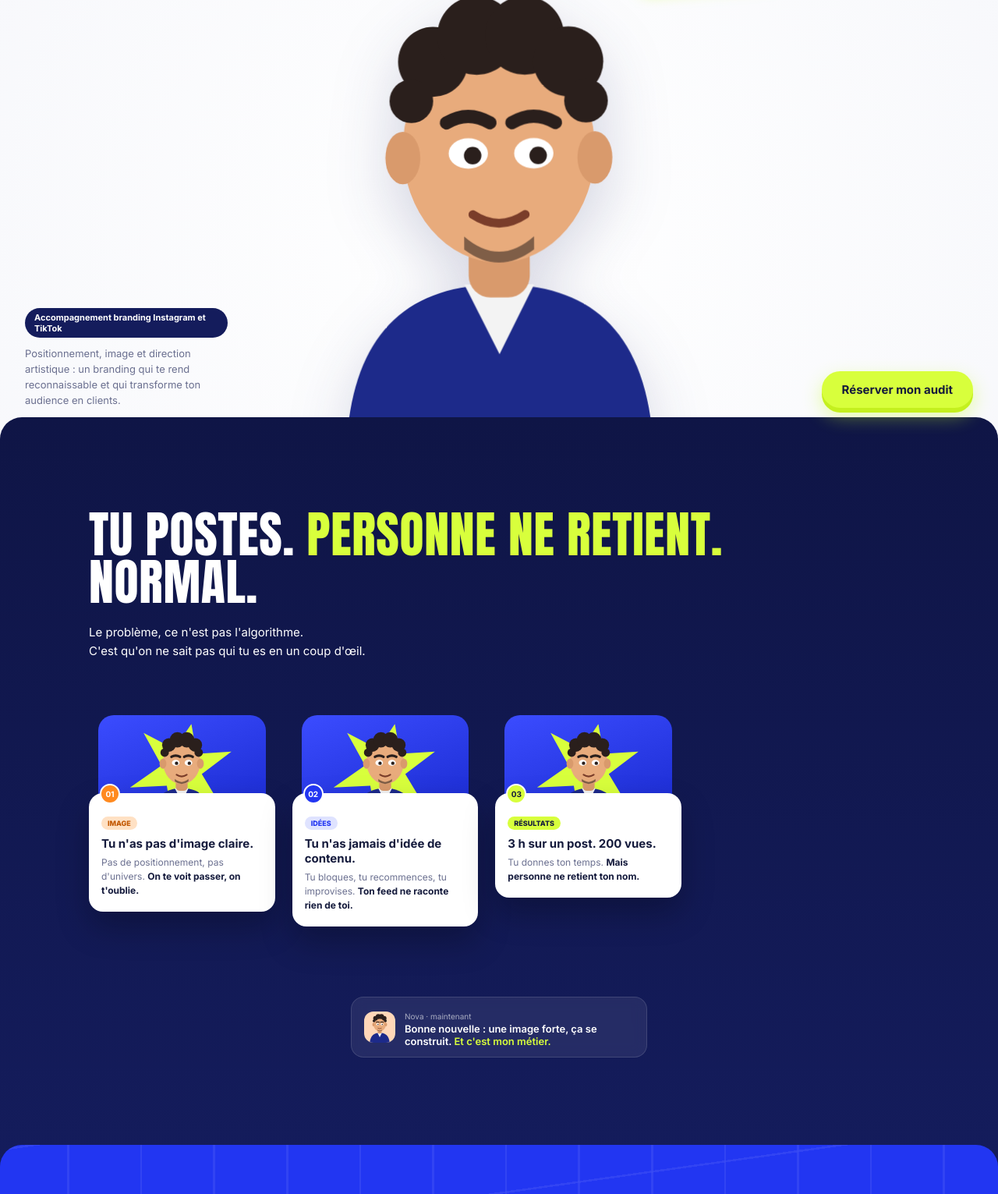
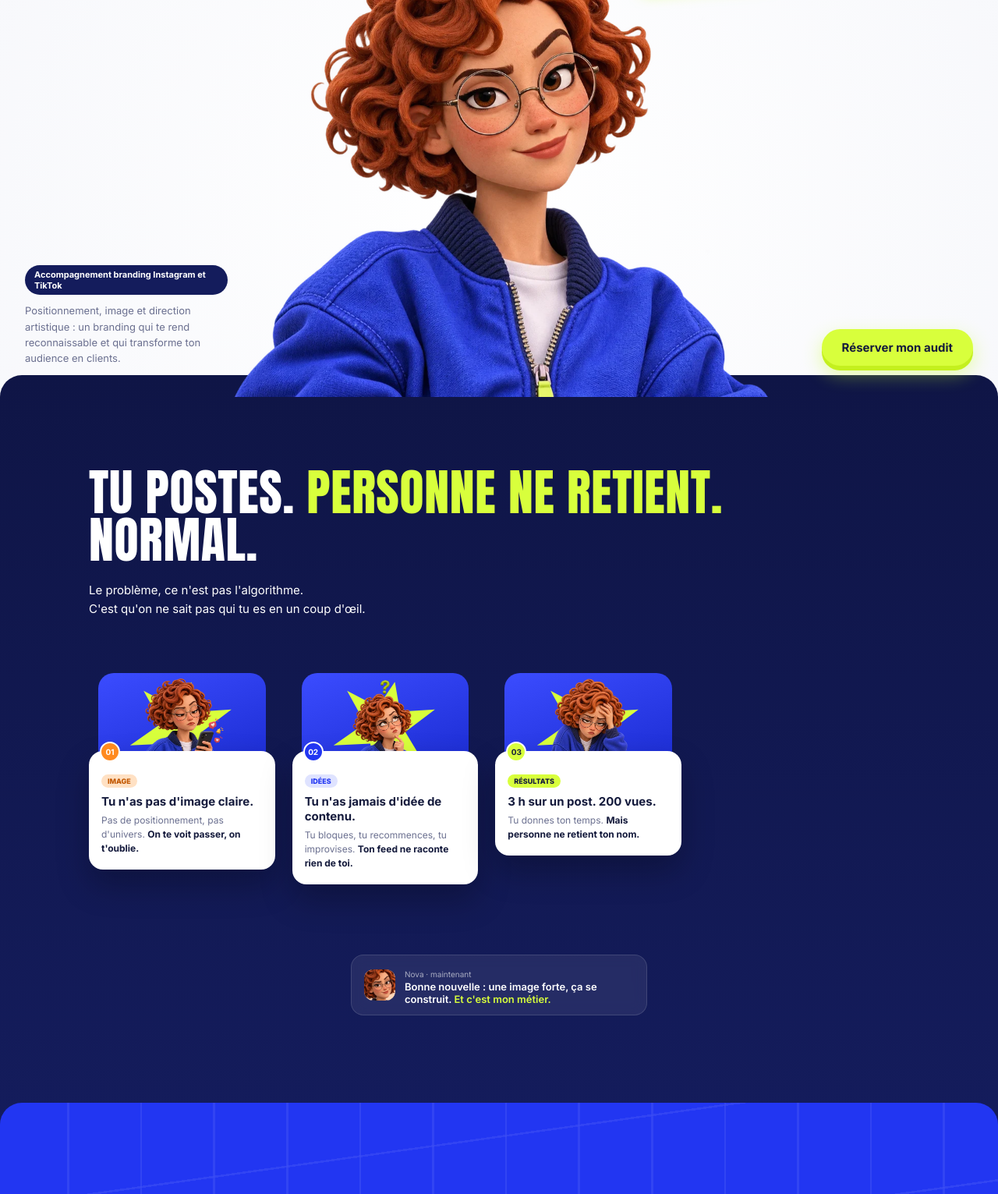
Before and after one commit to 09-zed/nova-studio, a plain HTML site: page index.html in a window 1280 px wide. Shown: the part 291-1822 px from the top of the page at 78% size. Drawn offline with Linux system fonts and the light colour scheme; a web font is replaced by a local one.

Commit message:
Ajoute les illustrations du personnage (bannière, cartes, avatars)
Co-Authored-By: Claude Opus 5.5 <noreply@anthropic.com>
Claude-Session: https://claude.ai/code/session_013uQTHdqoBsLyDE2hafEbUx

```diff
--- a/index.html
+++ b/index.html
@@ -52,7 +52,7 @@
     <span class="l2">sur les réseaux</span>
     <span class="sticker">grâce à ton branding</span>
   </h1>
-  <svg class="hero-mascot"><use href="#mascot"/></svg>
+  <img class="hero-mascot" src="img/hero.webp" alt="Illustration du personnage Nova" width="1100" height="1005">
   <div class="hero-side">
     <span class="pill">Accompagnement branding Instagram et TikTok</span>
     <p>Positionnement, image et direction artistique : un branding qui te rend reconnaissable et qui transforme ton audience en clients.</p>
@@ -66,11 +66,11 @@
     <h2 class="display h2 reveal">Tu postes. <em>Personne ne retient.</em><br>Normal.</h2>
     <p class="lead reveal">Le problème, ce n'est pas l'algorithme.<br>C'est qu'on ne sait pas qui tu es en un coup d'œil.</p>
     <div class="pains">
-      <article class="pain reveal"><div class="pain-img"><svg><use href="#mascot"/></svg></div><div class="pain-body"><b class="num">01</b><span class="tag orange">Image</span><h3>Tu n'as pas d'image claire.</h3><p>Pas de positionnement, pas d'univers. <strong>On te voit passer, on t'oublie.</strong></p></div></article>
-      <article class="pain reveal"><div class="pain-img"><svg><use href="#mascot"/></svg></div><div class="pain-body"><b class="num">02</b><span class="tag blue">Idées</span><h3>Tu n'as jamais d'idée de contenu.</h3><p>Tu bloques, tu recommences, tu improvises. <strong>Ton feed ne raconte rien de toi.</strong></p></div></article>
-      <article class="pain reveal"><div class="pain-img"><svg><use href="#mascot"/></svg></div><div class="pain-body"><b class="num">03</b><span class="tag lime">Résultats</span><h3>3 h sur un post. 200 vues.</h3><p>Tu donnes ton temps. <strong>Mais personne ne retient ton nom.</strong></p></div></article>
+      <article class="pain reveal"><div class="pain-img"><img src="img/pain-1.webp" alt="" loading="lazy"></div><div class="pain-body"><b class="num">01</b><span class="tag orange">Image</span><h3>Tu n'as pas d'image claire.</h3><p>Pas de positionnement, pas d'univers. <strong>On te voit passer, on t'oublie.</strong></p></div></article>
+      <article class="pain reveal"><div class="pain-img"><img src="img/pain-2.webp" alt="" loading="lazy"></div><div class="pain-body"><b class="num">02</b><span class="tag blue">Idées</span><h3>Tu n'as jamais d'idée de contenu.</h3><p>Tu bloques, tu recommences, tu improvises. <strong>Ton feed ne raconte rien de toi.</strong></p></div></article>
+      <article class="pain reveal"><div class="pain-img"><img src="img/pain-3.webp" alt="" loading="lazy"></div><div class="pain-body"><b class="num">03</b><span class="tag lime">Résultats</span><h3>3 h sur un post. 200 vues.</h3><p>Tu donnes ton temps. <strong>Mais personne ne retient ton nom.</strong></p></div></article>
     </div>
-    <div class="notif reveal"><svg class="avatar"><use href="#mascot"/></svg><div><small>Nova · maintenant</small><p>Bonne nouvelle : une image forte, ça se construit. <em>Et c'est mon métier.</em></p></div></div>
+    <div class="notif reveal"><img class="avatar" src="img/head.webp" alt=""><div><small>Nova · maintenant</small><p>Bonne nouvelle : une image forte, ça se construit. <em>Et c'est mon métier.</em></p></div></div>
   </div>
 </section>
 
@@ -90,7 +90,7 @@
       <div class="stat dark reveal"><b data-count="49261" data-suffix="">0</b><small>vues · 435 abonnés en plus</small><ul><li><i>Reach</i>46 963</li><li><i>Interactions</i>635</li></ul></div>
     </div>
 
-    <h2 class="display h2 videos-title reveal"><svg class="head"><use href="#mascot"/></svg>Des vidéos. <em>Des chiffres.</em></h2>
+    <h2 class="display h2 videos-title reveal"><img class="head" src="img/head.webp" alt="">Des vidéos. <em>Des chiffres.</em></h2>
     <div class="carousel" id="carousel">
       <div class="track">
         <figure class="vid"><figcaption class="ticket"><span class="tag navy">TikTok</span><b>252 K</b> vues · <b>1 837</b> commentaires</figcaption><div class="screen v1"><span>Tu galères à faire…</span></div></figure>
@@ -101,7 +101,7 @@
       </div>
       <div class="car-ctrl"><button class="arrow" data-dir="-1" aria-label="Précédent">←</button><div class="dots"></div><button class="arrow" data-dir="1" aria-label="Suivant">→</button></div>
     </div>
-    <div class="call reveal"><svg class="avatar"><use href="#mascot"/></svg><div><b>Nova</b><small>T'appelle pour t'en montrer plus…</small></div><a class="hang" href="#">✕</a><a class="pick" href="#contact">✆</a></div>
+    <div class="call reveal"><img class="avatar" src="img/head.webp" alt=""><div><b>Nova</b><small>T'appelle pour t'en montrer plus…</small></div><a class="hang" href="#">✕</a><a class="pick" href="#contact">✆</a></div>
   </div>
 </section>
 
@@ -214,7 +214,7 @@
 <footer class="footer">
   <div class="foot-top">
     <a href="#" class="up" aria-label="Haut de page">↑</a>
-    <svg class="avatar"><use href="#mascot"/></svg>
+    <img class="avatar" src="img/head.webp" alt="">
     <a href="mailto:contact@example.com" class="mail">contact@example.com</a>
   </div>
   <h2 class="display">Viens discuter de ton projet</h2>
--- a/style.css
+++ b/style.css
@@ -37,12 +37,12 @@ img,svg{display:block}
 .nav nav a:hover,.nav nav a.active{color:var(--blue)}
 
 /* Hero */
-.hero{min-height:100vh;position:relative;display:flex;flex-direction:column;align-items:center;padding-top:90px;overflow:hidden;background:radial-gradient(circle at 50% 70%, #fff, #f6f7fb)}
-.hero h1{text-align:center;position:relative;z-index:2}
+.hero{height:100vh;min-height:640px;position:relative;display:flex;flex-direction:column;align-items:center;padding-top:90px;overflow:hidden;background:radial-gradient(circle at 50% 70%, #fff, #f6f7fb)}
+.hero h1{text-align:center;position:relative;z-index:2;margin-bottom:-40px}
 .hero .l1{display:block;color:var(--navy);font-size:clamp(34px,5.2vw,76px)}
 .hero .l2{display:block;color:var(--blue);font-size:clamp(48px,7.8vw,112px)}
 .sticker{position:absolute;right:-10px;bottom:-24px;font-size:clamp(13px,1.3vw,18px);background:var(--lime);color:var(--navy);padding:6px 14px;border-radius:10px;transform:rotate(-4deg);box-shadow:0 6px 18px rgba(200,255,40,.6)}
-.hero-mascot{width:min(560px,80vw);height:auto;aspect-ratio:200/220;margin-top:-10px;filter:drop-shadow(0 30px 40px rgba(20,28,92,.18));animation:float 6s ease-in-out infinite}
+.hero-mascot{width:min(720px,92vw);height:auto;position:absolute;left:50%;translate:-50% 0;bottom:-60px;z-index:1;animation:float 6s ease-in-out infinite}
 @keyframes float{50%{transform:translateY(-12px) rotate(-1deg)}}
 .hero-side{position:absolute;left:32px;bottom:40px;max-width:260px;z-index:2}
 .pill{display:inline-block;background:var(--navy);color:#fff;font-size:11px;font-weight:700;padding:5px 12px;border-radius:999px;margin-bottom:10px}
@@ -67,7 +67,7 @@ img,svg{display:block}
 .pain{position:relative}
 .pain-img{height:130px;margin:0 12px -30px;border-radius:20px 20px 0 0;background:linear-gradient(160deg,#3b4cff,var(--blue-2));overflow:hidden;position:relative}
 .pain-img::before{content:"";position:absolute;width:120px;height:120px;left:50%;top:10px;transform:translateX(-50%) rotate(12deg);background:var(--lime);clip-path:polygon(50% 0,62% 30%,98% 20%,72% 50%,100% 80%,62% 70%,50% 100%,38% 70%,0 80%,28% 50%,2% 20%,38% 30%)}
-.pain-img svg{position:relative;width:110px;height:120px;margin:12px auto 0}
+.pain-img img{position:relative;width:150px;height:auto;margin:6px auto 0}
 .pain-body{position:relative;background:#fff;color:var(--ink);border-radius:18px;padding:26px 16px 18px;box-shadow:0 20px 40px rgba(0,0,0,.25)}
 .num{position:absolute;top:-12px;left:14px;width:26px;height:26px;border-radius:50%;background:var(--blue);color:#fff;font-size:10px;display:grid;place-content:center;border:2px solid #fff}
 .pain:nth-child(1) .num{background:var(--orange)}
@@ -79,7 +79,7 @@ img,svg{display:block}
 .pain p strong{color:var(--ink)}
 .notif{display:flex;gap:12px;align-items:center;max-width:380px;margin:90px auto 0;background:rgba(255,255,255,.08);border:1px solid rgba(255,255,255,.12);backdrop-filter:blur(8px);padding:12px 16px;border-radius:16px}
 .notif small{font-size:10px;opacity:.6}.notif p{font-size:13px;font-weight:600}.notif em{color:var(--lime);font-style:normal}
-.avatar{width:40px;height:40px;border-radius:12px;background:#ffd7b8;flex:none}
+.avatar{width:40px;height:40px;border-radius:12px;background:#ffd7b8;flex:none;object-fit:cover}
 
 /* Results */
 .grid-bg{position:absolute;inset:0;opacity:.12;background-image:repeating-linear-gradient(90deg,transparent 0 70px,rgba(255,255,255,.6) 70px 72px),repeating-linear-gradient(0deg,transparent 0 110px,rgba(255,255,255,.6) 110px 112px);transform:skewY(-8deg) scale(1.3);pointer-events:none}
@@ -93,7 +93,7 @@ img,svg{display:block}
 .stat li{font-size:11px;font-weight:700}.stat li i{display:block;font-style:normal;font-weight:400;font-size:9px;color:var(--muted)}
 .stat.dark{background:#141414;color:#fff}.stat.dark b{color:#fff}
 .videos-title{display:flex;align-items:center;gap:14px;margin-top:90px}
-.videos-title .head{width:80px;height:88px;flex:none}
+.videos-title .head{width:72px;height:72px;flex:none;border-radius:50%;border:3px solid var(--lime);transform:rotate(-8deg)}
 .carousel{margin-top:30px}
 .track{display:flex;gap:22px;overflow-x:auto;scroll-snap-type:x mandatory;padding:20px 4px 10px;scrollbar-width:none}
 .track::-webkit-scrollbar{display:none}
@@ -237,7 +237,9 @@ img,svg{display:block}
 @media (max-width:900px){
   .nav{padding:12px 16px}.nav nav{display:none}
   .hero-side,.hero-cta{position:static;margin:16px 16px 0;max-width:none;text-align:center}
-  .hero{padding-bottom:40px}
+  .hero{height:auto;min-height:0;padding-bottom:70px}
+  .hero h1{margin-bottom:24px}
+  .hero-mascot{position:relative;left:auto;bottom:auto;translate:none;width:100%;margin-bottom:-20px}
   .sticker{right:0}
   .pains,.plans,.about-grid,.faq-grid{grid-template-columns:1fr}
   .stats{grid-template-columns:1fr 1fr}
```
Also changed, not shown: img/head.webp (added), img/hero.webp (added), img/pain-1.webp (added), img/pain-2.webp (added), img/pain-3.webp (added).
